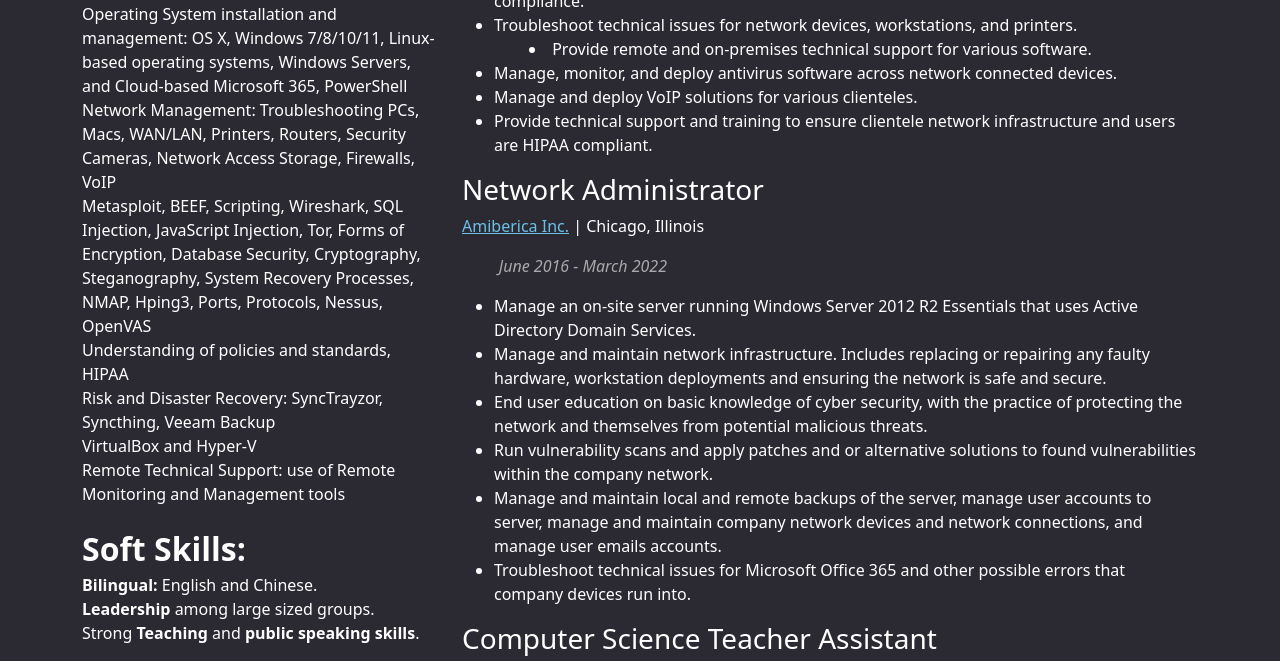
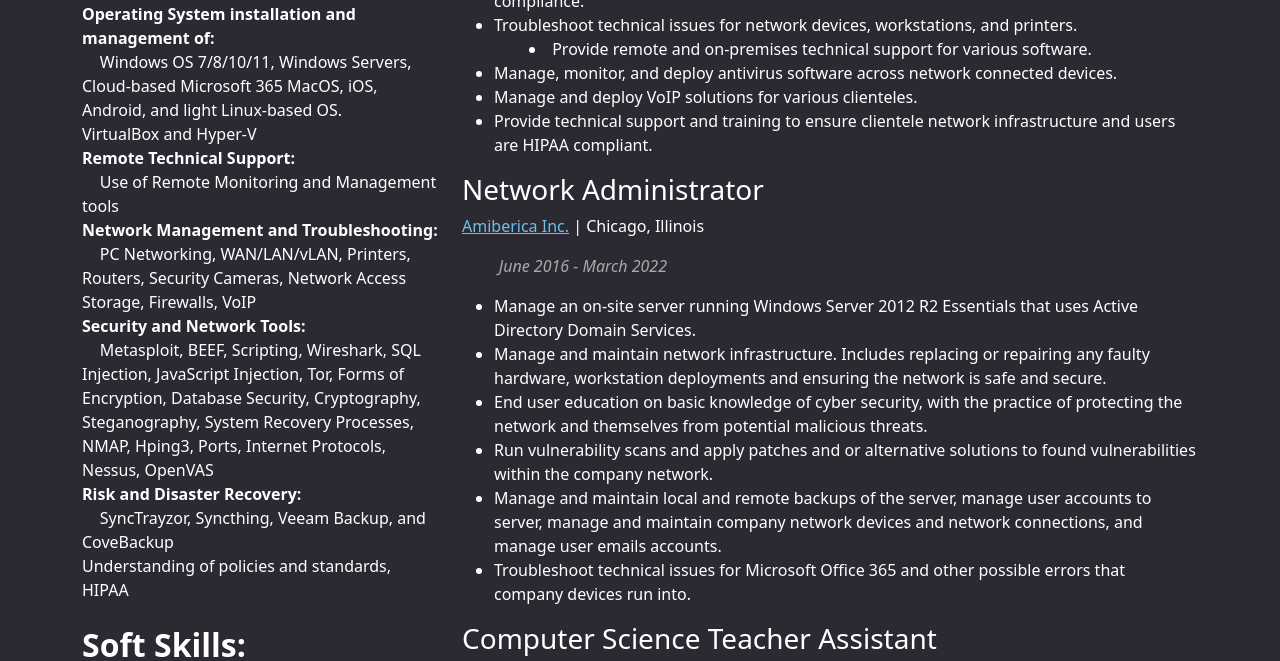
Before and after one commit to Mnguyen8/mnguyen8.github.io, a plain HTML site: page resume.html in a window 1280 px wide. Shown: the part 635-1296 px from the top of the page. Drawn offline with nearby package versions, Linux system fonts and the light colour scheme.

Commit message:
Visual UI/UX updates
Updated visuals.

```diff
--- a/resume.html
+++ b/resume.html
@@ -113,13 +113,18 @@
                 <section class="mb-4">
                     <h2 class="section-title">Technical Skills:</h2>
                     <ul class="list-unstyled">
-                        <li>Operating System installation and management: OS X, Windows 7/8/10/11, Linux-based operating systems, Windows Servers, and Cloud-based Microsoft 365, PowerShell</li>
-                        <li>Network Management: Troubleshooting PCs, Macs, WAN/LAN, Printers, Routers, Security Cameras, Network Access Storage, Firewalls, VoIP</li>
-                        <li>Metasploit, BEEF, Scripting, Wireshark, SQL Injection, JavaScript Injection, Tor, Forms of Encryption, Database Security, Cryptography, Steganography, System Recovery Processes, NMAP, Hping3, Ports, Protocols, Nessus, OpenVAS</li>
+                        <li><b>Operating System installation and management of:</b> </li>
+                        <li class="tabbed">Windows OS 7/8/10/11, Windows Servers, Cloud-based Microsoft 365 MacOS, iOS, Android, and light Linux-based OS.</li>
+                        <li>VirtualBox and Hyper-V</li>
+                        <li><b>Remote Technical Support:</b></li>
+                        <li class="tabbed">Use of Remote Monitoring and Management tools</li>
+                        <li><b>Network Management and Troubleshooting:</b></li>
+                        <li class="tabbed">PC Networking, WAN/LAN/vLAN, Printers, Routers, Security Cameras, Network Access Storage, Firewalls, VoIP</li>
+                        <li><b>Security and Network Tools:</b></li>
+                        <li class="tabbed">Metasploit, BEEF, Scripting, Wireshark, SQL Injection, JavaScript Injection, Tor, Forms of Encryption, Database Security, Cryptography, Steganography, System Recovery Processes, NMAP, Hping3, Ports, Internet Protocols, Nessus, OpenVAS</li>
+                        <li><b>Risk and Disaster Recovery: </b></li>
+                        <li class="tabbed">SyncTrayzor, Syncthing, Veeam Backup, and CoveBackup</li>
                         <li>Understanding of policies and standards, HIPAA</li>
-                        <li>Risk and Disaster Recovery:  SyncTrayzor, Syncthing, Veeam Backup</li>
-                        <li>VirtualBox and Hyper-V</li>
-                        <li>Remote Technical Support: use of Remote Monitoring and Management tools</li>
                     </ul>
                 </section>
 
```
Also changed, not shown: about.html (+11 -4 lines).
